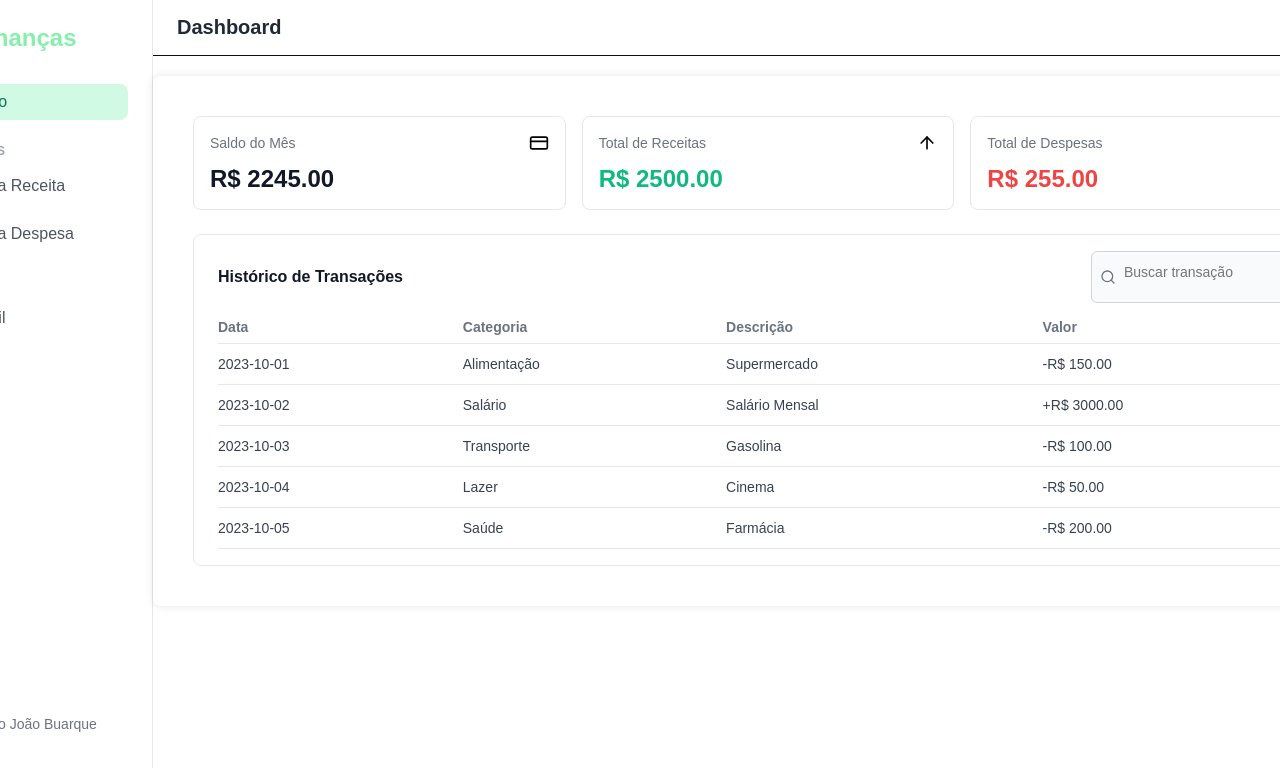
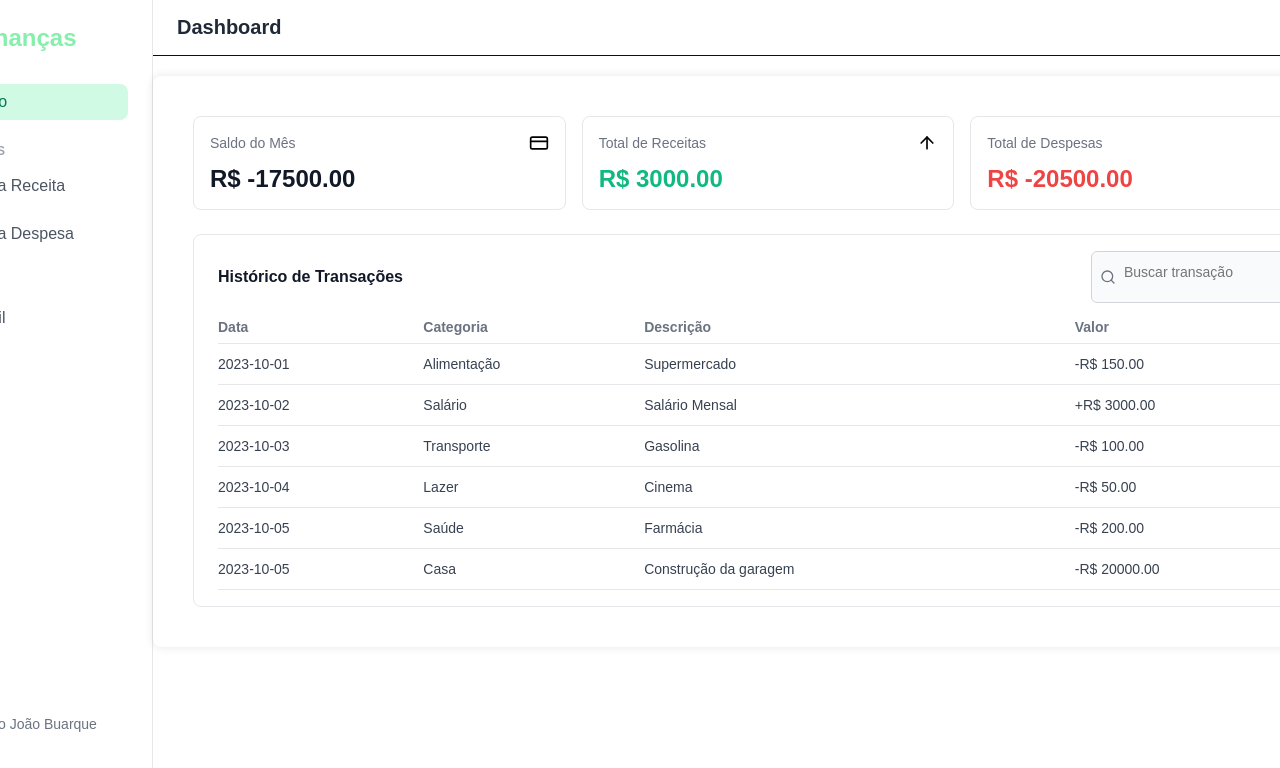
Before and after one commit to Guilherme-Domingos/front-gastos-pessoais, a React (Vite) app in the folder gestao-financeira-app/: page / in a window 1280 px wide. Shown: the top 768 px of the page. Built offline with nearby package versions, Linux system fonts and the light colour scheme.

Commit message:
cards de saldos do dashboard

```diff
--- a/gestao-financeira-app/src/contexts/TransactionContext.jsx
+++ b/gestao-financeira-app/src/contexts/TransactionContext.jsx
@@ -8,13 +8,32 @@ export function TransactionProvider({ children }) {
     const transactions = [
         { id: 1, date: '2023-10-01', category: 'Alimentação', description: 'Supermercado', value: -150.00, type: 'despesa' },
         { id: 2, date: '2023-10-02', category: 'Salário', description: 'Salário Mensal', value: 3000.00, type: 'receita', sender: 'Mercadim' },
-        { id: 3, date: '2023-10-03', category: 'Transporte', description: 'Gasolina', value: -100.00 },
-        { id: 4, date: '2023-10-04', category: 'Lazer', description: 'Cinema', value: -50.00 },
-        { id: 5, date: '2023-10-05', category: 'Saúde', description: 'Farmácia', value: -200.00 },
+        { id: 3, date: '2023-10-03', category: 'Transporte', description: 'Gasolina', value: -100.00, type: 'despesa' },
+        { id: 4, date: '2023-10-04', category: 'Lazer', description: 'Cinema', value: -50.00, type: 'despesa' },
+        { id: 5, date: '2023-10-05', category: 'Saúde', description: 'Farmácia', value: -200.00, type: 'despesa' },
+        { id: 6, date: '2023-10-05', category: 'Casa', description: 'Construção da garagem', value: -20000.00, type: 'despesa' },
     ];
 
+    const getBalance = () => {
+        return transactions.reduce((acc, transaction) => {
+            return transaction.type === 'receita' ? acc + transaction.value : acc + transaction.value;
+        }, 0);
+    }
+
+    const getTotalIncome = () => {
+        return transactions.reduce((acc, transaction) => {
+            return transaction.type === 'receita' ? acc + transaction.value : acc;
+        }, 0);
+    }
+
+    const getTotalExpenses = () => {
+        return transactions.reduce((acc, transaction) => {
+            return transaction.type === 'despesa' ? acc + transaction.value : acc;
+        }, 0);
+    }
+
     return (
-        <TransactionContext.Provider value={{ transactions, filtro, setFiltro }}>
+        <TransactionContext.Provider value={{ transactions, filtro, getBalance, getTotalExpenses, getTotalIncome, setFiltro }}>
             {children}
         </TransactionContext.Provider>
     );
--- a/gestao-financeira-app/src/pages/Dashboard/DashboardPage.jsx
+++ b/gestao-financeira-app/src/pages/Dashboard/DashboardPage.jsx
@@ -6,7 +6,7 @@ import { TransactionList } from '../../components/TransactionList';
 import { TransactionContext } from '../../contexts/TransactionContext';
 
 export function Dashboard() {
-  const { transactions } = useContext(TransactionContext);
+  const { transactions, getBalance, getTotalIncome, getTotalExpenses } = useContext(TransactionContext);
 
   return (
     <div className={styles.container}>
@@ -14,18 +14,18 @@ export function Dashboard() {
         <Card
           title="Saldo do Mês"
           icon={<CreditCard size={20} />}
-          value="R$ 2245.00"
+          value={`R$ ${getBalance().toFixed(2)}`}
         />
         <Card
           title="Total de Receitas"
           icon={<ArrowUp size={20} />}
-          value="R$ 2500.00"
+          value={`R$ ${getTotalIncome().toFixed(2)}`}
           valueColor={styles.positive}
         />
         <Card
           title="Total de Despesas"
           icon={<ArrowDown size={20} />}
-          value="R$ 255.00"
+          value={`R$ ${getTotalExpenses().toFixed(2)}`}
           valueColor={styles.negative}
         />
       </div>
```
